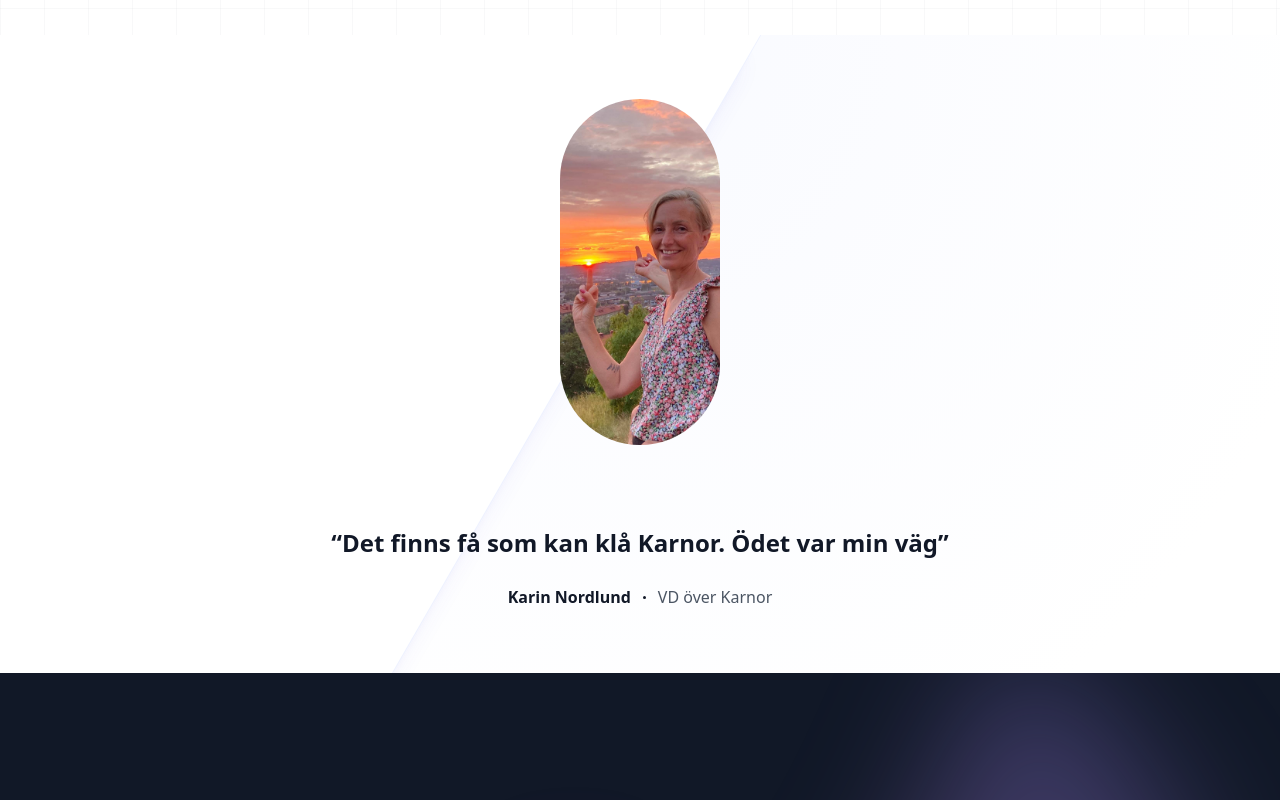
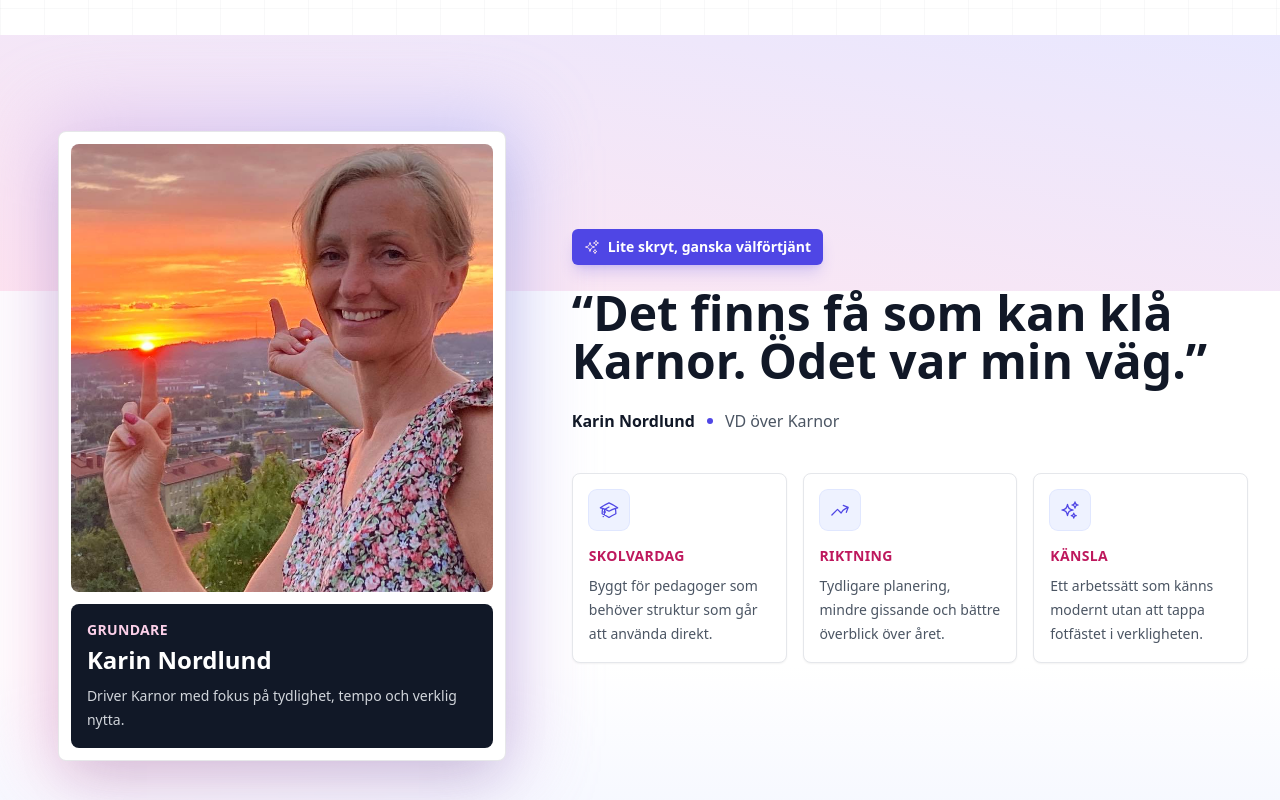
Before and after one commit to SimNordlund/KarNorFrontend, a React (Vite) app in the folder karnor-app/: page /about in a window 1280 px wide. Shown: the part 1420-2220 px from the top of the page. Built offline with nearby package versions, Linux system fonts and the light colour scheme.

Commit message:
Restyle skryt section

```diff
--- a/karnor-app/src/components/SkrytComponent.tsx
+++ b/karnor-app/src/components/SkrytComponent.tsx
@@ -1,31 +1,99 @@
-export default function Example() {
+import {
+  AcademicCapIcon,
+  ArrowTrendingUpIcon,
+  SparklesIcon,
+} from "@heroicons/react/24/outline";
+
+const proofPoints = [
+  {
+    label: "Skolvardag",
+    text: "Byggt för pedagoger som behöver struktur som går att använda direkt.",
+    icon: AcademicCapIcon,
+  },
+  {
+    label: "Riktning",
+    text: "Tydligare planering, mindre gissande och bättre överblick över året.",
+    icon: ArrowTrendingUpIcon,
+  },
+  {
+    label: "Känsla",
+    text: "Ett arbetssätt som känns modernt utan att tappa fotfästet i verkligheten.",
+    icon: SparklesIcon,
+  },
+];
+
+export default function SkrytComponent() {
   return (
-    <section className="relative isolate overflow-hidden bg-white px-6 py-12 sm:py-16 lg:px-8">
+    <section className="relative isolate overflow-hidden bg-white px-4 py-20 sm:px-6 sm:py-24 lg:px-8">
+      <div
+        aria-hidden="true"
+        className="absolute inset-x-0 top-0 -z-10 h-64 bg-gradient-to-tr from-[#ff80b5] to-[#9089fc] opacity-20"
+      />
+      <div
+        aria-hidden="true"
+        className="absolute inset-x-0 bottom-0 -z-10 h-48 bg-gradient-to-b from-transparent to-indigo-50/70"
+      />
+
+      <div className="mx-auto max-w-7xl">
+        <div className="grid gap-10 lg:grid-cols-[0.85fr_1.15fr] lg:items-center">
+          <div className="relative mx-auto w-full max-w-xs sm:max-w-sm lg:max-w-md">
+            <div className="absolute -inset-3 -z-10 rounded-lg bg-gradient-to-tr from-pink-300 to-indigo-300 opacity-60 blur-2xl" />
+            <div className="overflow-hidden rounded-lg border border-gray-900/10 bg-white p-3 shadow-2xl shadow-indigo-950/15">
               <img
-              alt=""
+                alt="Karin Nordlund"
                 src="CEO.jpg"
-              className="mt-0 mx-auto h-41 w-40 rounded-full"
+                className="mx-auto aspect-[4/5] max-h-[28rem] w-full rounded-lg object-cover"
               />
-      <div className="absolute inset-0 -z-10 bg-[radial-gradient(45rem_50rem_at_top,theme(colors.indigo.100),white)] opacity-20" />
-      <div className="absolute inset-y-0 right-1/2 -z-10 mr-16 w-[200%] origin-bottom-left skew-x-[-30deg] bg-white shadow-xl shadow-indigo-600/10 ring-1 ring-indigo-50 sm:mr-28 lg:mr-0 xl:mr-16 xl:origin-center" />
-      <div className="mx-auto max-w-2xl lg:max-w-4xl">
-        <figure className="mt-20 ">
-          <blockquote className="text-center text-xl font-semibold leading-8 text-gray-900 sm:text-2xl sm:leading-9">
+              <div className="mt-3 rounded-lg bg-gray-900 p-4 text-white">
+                <p className="text-sm font-bold uppercase tracking-wide text-pink-200">
+                  Grundare
+                </p>
+                <p className="mt-1 text-2xl font-black">Karin Nordlund</p>
+                <p className="mt-2 text-sm leading-6 text-gray-300">
+                  Driver Karnor med fokus på tydlighet, tempo och verklig nytta.
+                </p>
+              </div>
+            </div>
+          </div>
+
+          <div>
+            <div className="inline-flex items-center gap-2 rounded-md bg-indigo-600 px-3 py-2 text-sm font-bold text-white shadow-lg shadow-indigo-600/20">
+              <SparklesIcon className="h-4 w-4 text-pink-100" aria-hidden="true" />
+              Lite skryt, ganska välförtjänt
+            </div>
+
+            <figure className="mt-6">
+              <blockquote className="text-3xl font-black leading-tight text-gray-900 sm:text-4xl lg:text-5xl">
                 <p>
-              “Det finns få som kan klå Karnor. Ödet var min väg”
+                  “Det finns få som kan klå Karnor. Ödet var min väg.”
                 </p>
               </blockquote>
-          <figcaption className="mt-6">
-            <div className="mt-1 flex items-center justify-center space-x-3 text-base">
-              <div className="font-semibold text-gray-900">Karin Nordlund</div>
-              <svg width={3} height={3} viewBox="0 0 2 2" aria-hidden="true" className="fill-gray-900">
-                <circle r={1} cx={1} cy={1} />
-              </svg>
-              <div className="text-gray-600">VD över Karnor</div>
-            </div>
+              <figcaption className="mt-6 flex flex-wrap items-center gap-3 text-base">
+                <span className="font-bold text-gray-900">Karin Nordlund</span>
+                <span className="h-1.5 w-1.5 rounded-full bg-indigo-600" aria-hidden="true" />
+                <span className="text-gray-600">VD över Karnor</span>
               </figcaption>
             </figure>
+
+            <div className="mt-10 grid gap-4 sm:grid-cols-3">
+              {proofPoints.map((point) => (
+                <div
+                  key={point.label}
+                  className="rounded-lg border border-gray-200 bg-white p-4 shadow-sm transition hover:-translate-y-1 hover:border-indigo-300 hover:shadow-lg hover:shadow-indigo-950/10"
+                >
+                  <div className="flex h-10 w-10 items-center justify-center rounded-lg bg-indigo-50 text-indigo-600 ring-1 ring-indigo-100">
+                    <point.icon className="h-5 w-5" aria-hidden="true" />
+                  </div>
+                  <h3 className="mt-4 text-sm font-black uppercase tracking-wide text-pink-700">
+                    {point.label}
+                  </h3>
+                  <p className="mt-2 text-sm leading-6 text-gray-600">{point.text}</p>
+                </div>
+              ))}
+            </div>
+          </div>
+        </div>
       </div>
     </section>
-  )
+  );
 }
```
Lines whose indentation alone changed are shown as unchanged.
